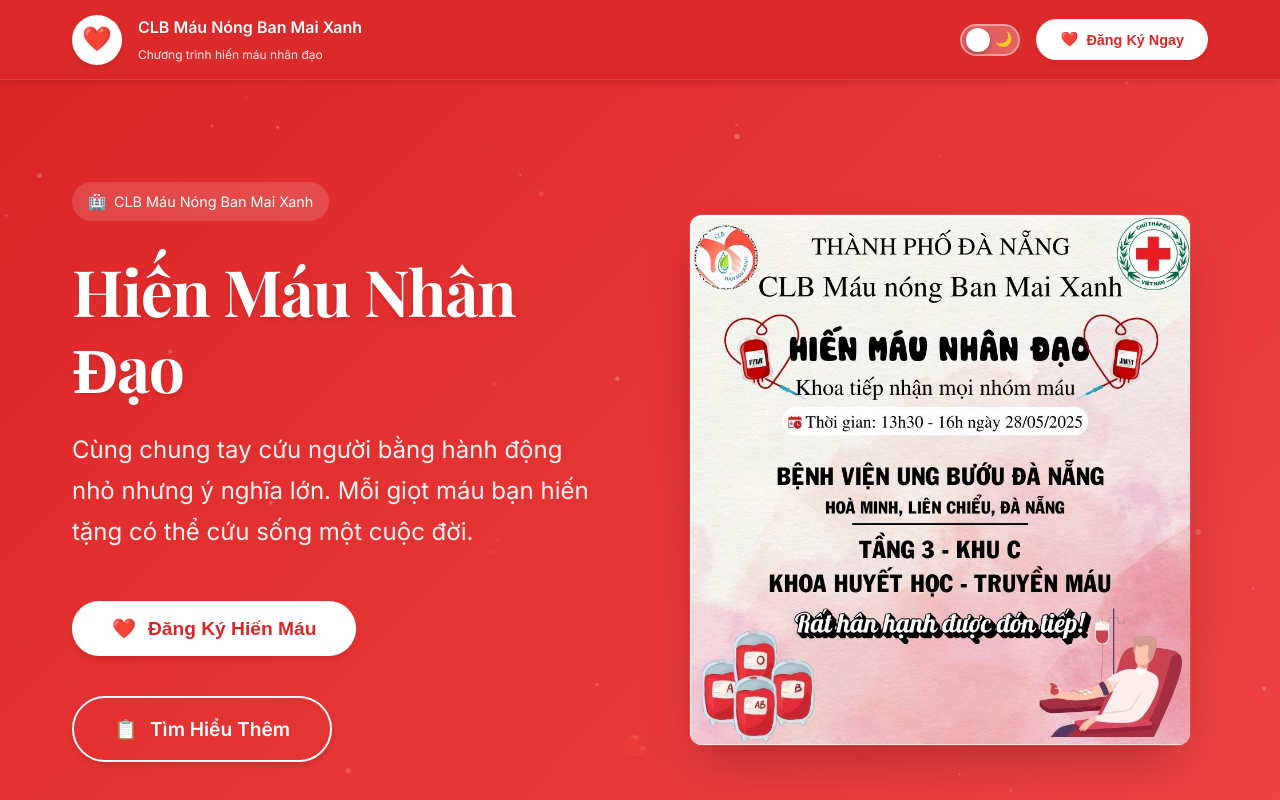
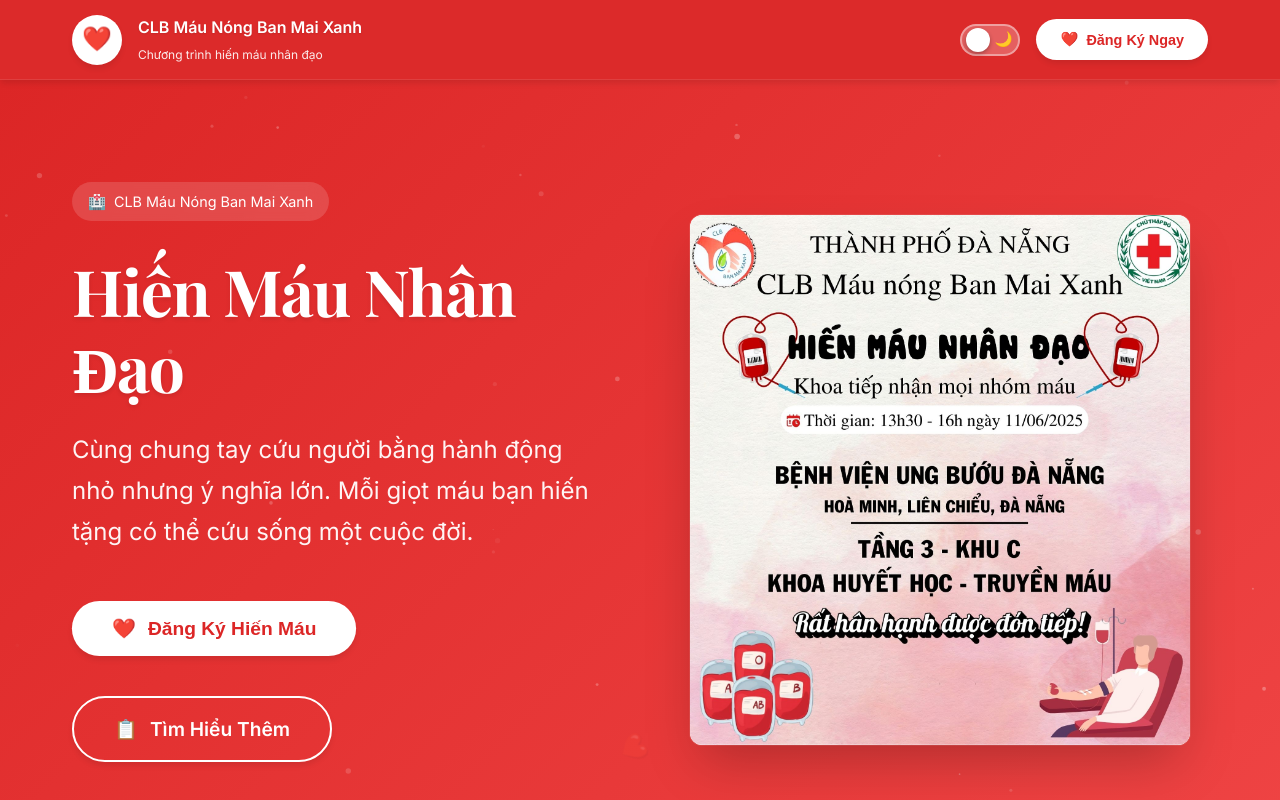
Before and after one commit to minproducer/minproducer.github.io, a plain HTML site: page landingpageforbmx/index.html in a window 1280 px wide. Shown: the top 800 px of the page. Drawn offline with nearby package versions, Linux system fonts and the light colour scheme.

Commit message:
change image

```diff
--- a/landingpageforbmx/index.html
+++ b/landingpageforbmx/index.html
@@ -919,7 +919,7 @@
                 </div>
                 <div class="hero-image" data-aos="fade-left">
                     <div class="poster-container">
-                        <img src="28.5.25.jpg" alt="Poster Hiến Máu Nhân Đạo - CLB Máu Nóng Ban Mai Xanh" class="poster"
+                        <img src="image.jpg" alt="Poster Hiến Máu Nhân Đạo - CLB Máu Nóng Ban Mai Xanh" class="poster"
                             loading="lazy">
                     </div>
                 </div>
```
Also changed, not shown: landingpageforbmx/28.5.25.jpg (deleted), landingpageforbmx/image.jpg (renamed from landingpageforbmx/11.06.25.jpg).
